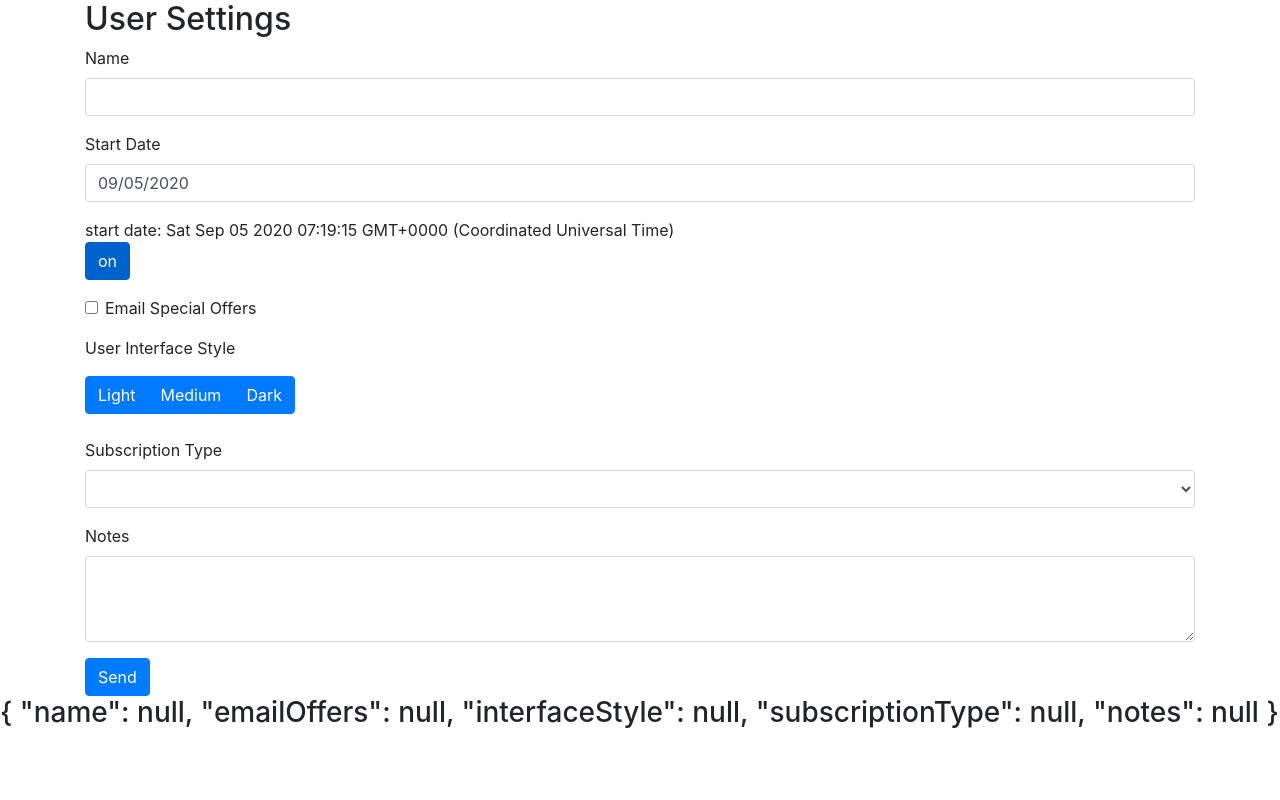
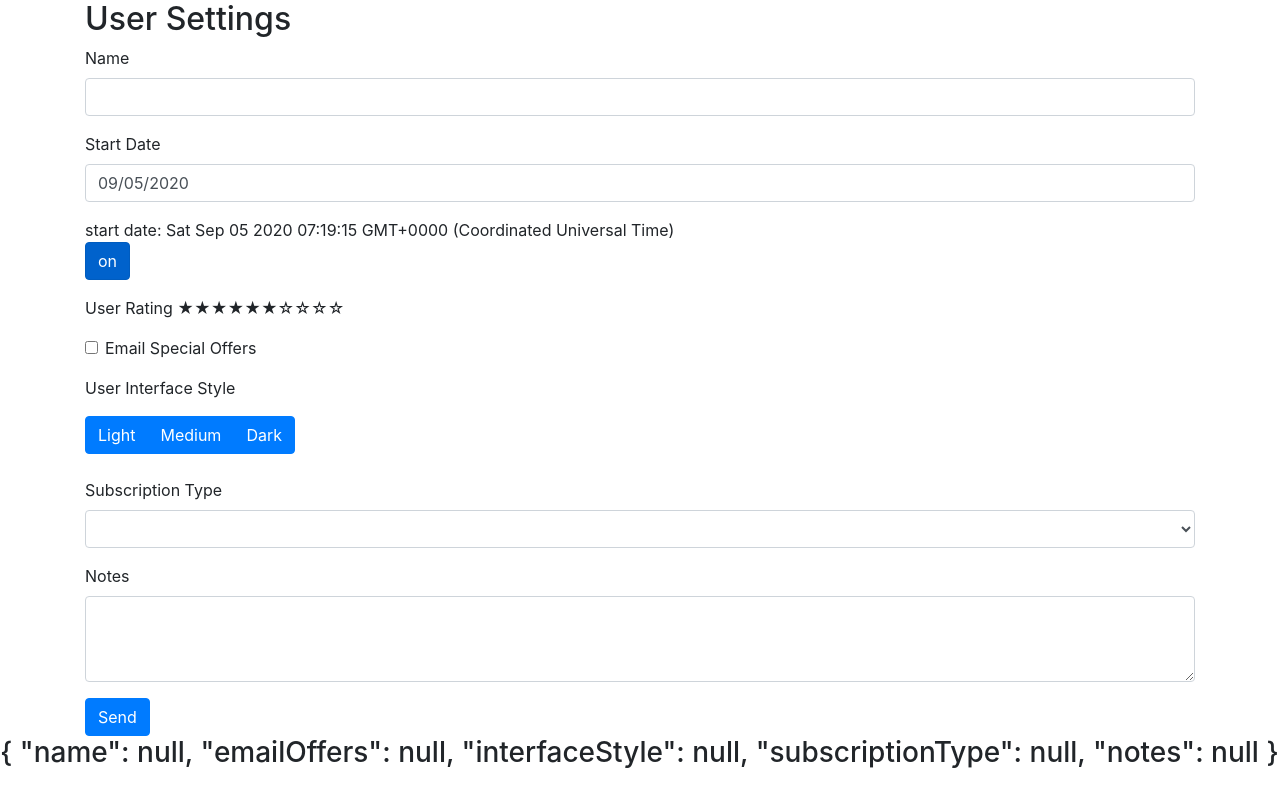
Before and after one commit to willemverbuyst/forms-exercise-angular, an Angular app: page / in a window 1280 px wide. Built offline with nearby package versions, Linux system fonts and the light colour scheme.

Commit message:
Add rating

```diff
--- a/src/app/app.module.ts
+++ b/src/app/app.module.ts
@@ -6,6 +6,7 @@
 
 import { ButtonsModule } from 'ngx-bootstrap/buttons';
 import { BsDatepickerModule } from 'ngx-bootstrap/datepicker';
+import { RatingModule } from 'ngx-bootstrap/rating';
 
 import { AppComponent } from './app.component';
 import { UserSettingsFormComponent } from './user-settings-form/user-settings-form.component';
@@ -19,6 +20,7 @@
     BrowserAnimationsModule,
     ButtonsModule.forRoot(),
     BsDatepickerModule.forRoot(),
+    RatingModule.forRoot(),
   ],
   providers: [],
   bootstrap: [AppComponent],
--- a/src/app/user-settings-form/user-settings-form.component.html
+++ b/src/app/user-settings-form/user-settings-form.component.html
@@ -48,6 +48,18 @@
       >
         {{ singleModel }}
       </button>
+    </div>
+
+    <div class="form-group">
+      User Rating
+      <rating
+        [(ngModel)]="userRating"
+        [max]="maxRating"
+        [readonly]="isReadonly"
+        name="userRating"
+        id="userRating"
+        [titles]="['one', 'two', 'three']"
+      ></rating>
     </div>
 
     <div class="form-check form-group">
--- a/src/app/user-settings-form/user-settings-form.component.ts
+++ b/src/app/user-settings-form/user-settings-form.component.ts
@@ -25,6 +25,8 @@
   postError = false;
   postErrorMessage = '';
   subscriptionTypes: Observable<string[]>;
+  userRating = 6;
+  maxRating = 10;
 
   constructor(private dataService: DataService) {}
 
```
